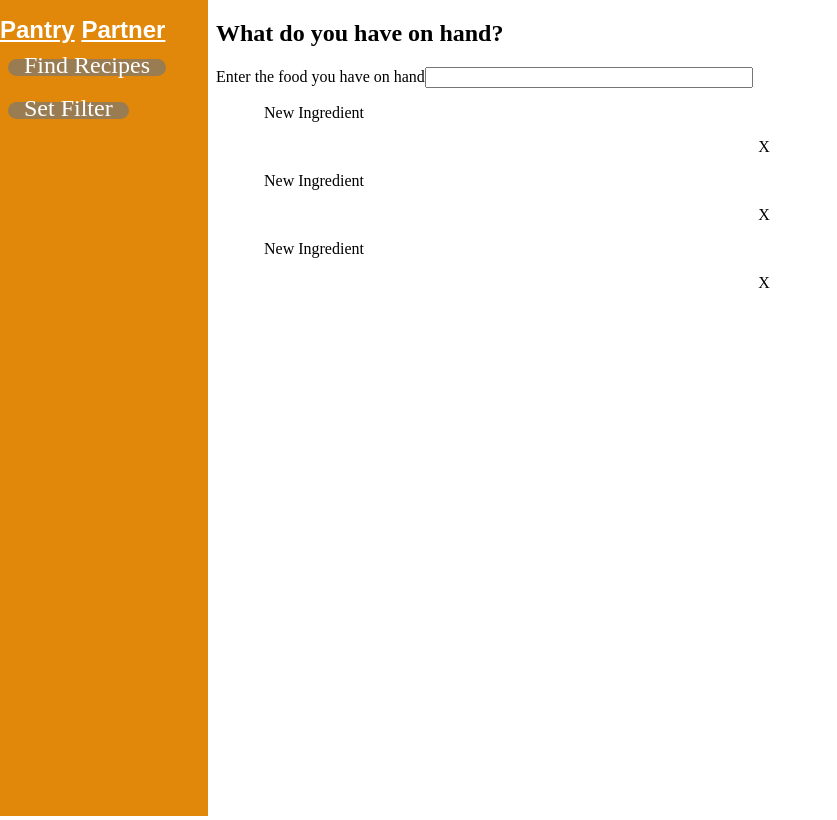
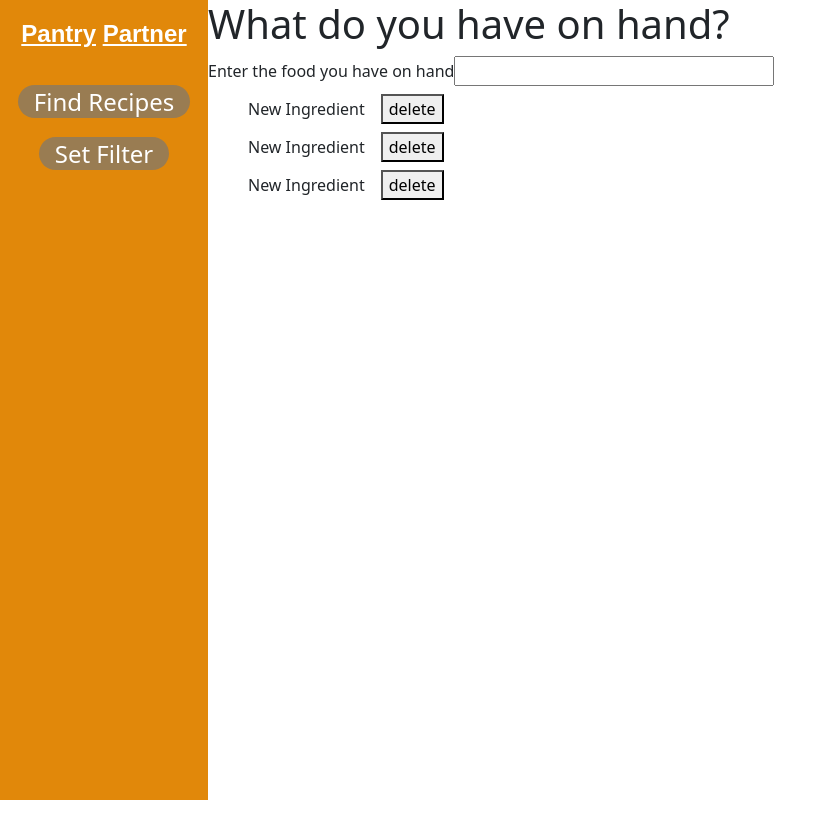
Before and after one commit to gdeubner/pantry-pal, a React (Create React App) app: page /filter in a window 1280 px wide. Shown: the whole page, without its empty margins (0-837 px from the left). Built offline with nearby package versions, Linux system fonts and the light colour scheme.

Commit message:
fixed sidenavigation

```diff
--- a/public/index.html
+++ b/public/index.html
@@ -2,6 +2,12 @@
 <html lang="en">
     <head>
         <meta charset="utf-8" />
+        <link
+            href="https://cdn.jsdelivr.net/npm/bootstrap@5.1.3/dist/css/bootstrap.min.css"
+            rel="stylesheet"
+            integrity="sha384-1BmE4kWBq78iYhFldvKuhfTAU6auU8tT94WrHftjDbrCEXSU1oBoqyl2QvZ6jIW3"
+            crossorigin="anonymous"
+        />
         <link rel="icon" href="%PUBLIC_URL%/favicon.ico" />
         <meta name="viewport" content="width=device-width, initial-scale=1" />
         <meta name="theme-color" content="#000000" />
--- a/src/components/RecipeFilters/Ingredient.js
+++ b/src/components/RecipeFilters/Ingredient.js
@@ -4,9 +4,7 @@
     return (
         <li>
             <div className={classes.ingredient}>New Ingredient</div>
-            <div className={classes.closeButton}>
-                <p>X</p>
-            </div>
+            <button>delete</button>
         </li>
     );
 }
--- a/src/components/RecipeFilters/Ingredient.module.css
+++ b/src/components/RecipeFilters/Ingredient.module.css
@@ -12,10 +12,4 @@
 }
 
 .closeButton {
-    background-color: grey;
-    border-radius: 50%;
-    width: 20px;
-    height: 20px;
-    cursor: pointer;
-    text-align: center;
 }
--- a/src/components/layout/MainNavigation.js
+++ b/src/components/layout/MainNavigation.js
@@ -11,14 +11,10 @@
             <nav>
                 <ul>
                     <li>
-                        <div className={classes.border}>
-                            <Link to="/">Find Recipes</Link>
-                        </div>
+                        <Link to="/">Find Recipes</Link>
                     </li>
                     <li>
-                        <div className={classes.border}>
-                            <Link to="/filter">Set Filter</Link>
-                        </div>
+                        <Link to="/filter">Set Filter</Link>
                     </li>
                 </ul>
             </nav>
--- a/src/components/layout/MainNavigation.module.css
+++ b/src/components/layout/MainNavigation.module.css
@@ -13,41 +13,42 @@
 }
 
 .sidenav ul {
+    display: block;
     list-style: none;
-    margin: 0;
+    margin-top: 2rem;
     padding: 0;
-    align-content: center;
+    text-align: center;
 }
 
 .sidenav li {
     border-radius: 25px;
     display: block;
     margin-bottom: 1rem;
+    height: fit-content;
 }
 
 .sidenav a {
     color: white;
     font-size: 1.5rem;
     text-decoration: none;
+    height: fit-content;
+    background-color: #777777ab;
+    border-radius: 25px;
+    padding-left: 1rem;
+    padding-right: 1rem;
 }
 
 .sidenav a:hover {
     color: rgb(139, 67, 0);
 }
 
-.border {
-    background-color: #777777ab;
-    border-radius: 25px;
-    width: fit-content;
-    margin: auto;
-    padding-left: 1rem;
-    padding-right: 1rem;
-}
-
 .logo {
     font-family: Arial, Helvetica, sans-serif;
     text-align: center;
-    margin-bottom: 2rem;
+    display: block;
+    margin: auto;
+    width: fit-content;
+    height: fit-content;
     font-size: 1.5rem;
     color: white;
     font-weight: bold;
```
